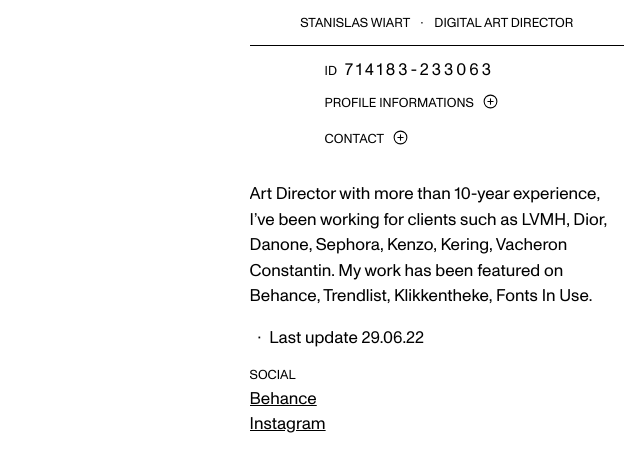
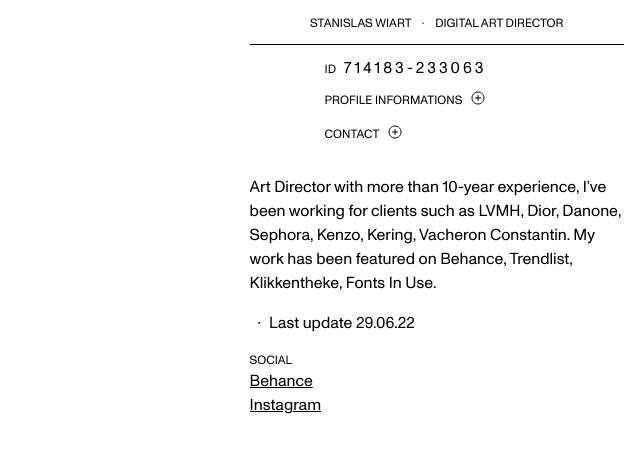
Before and after one commit to Stan83W/s1t3sw, a plain HTML site: page index.html in a window 1280 px wide. Shown: the whole page, without its empty margins (640-1280 px from the left). Drawn offline with nearby package versions, Linux system fonts and the light colour scheme; a web font is replaced by a local one.

Commit message:
font size adjustments

```diff
--- a/css/style.css
+++ b/css/style.css
@@ -8,9 +8,6 @@
   background-color: lightgray;
   color: black;
 
-}
-:root {
-	font-size: 17px;
 }
 ::-webkit-scrollbar {
   display: none;
@@ -33,7 +30,7 @@
 	text-transform: uppercase;
 	margin: 0;
 	overflow: hidden;
-	font-size: 13px;
+	font-size: 12px;
 }
 @font-face {
 	font-family: "MGR";
@@ -48,7 +45,7 @@
 	font-weight: normal;
 }
 ion-icon {
-	font-size: 17px;
+	font-size: 16px;
 	padding-left: 8px;
 }
 .column {
@@ -71,10 +68,10 @@
 	width: 100%;
 }
 .section-body {
-	font-size: 17px;
+	font-size: 16px;
 }
 .section-body span {
-	font-size: 13px;
+	font-size: 12px;
 }
 .title-box {
 	display: flex;
@@ -95,7 +92,7 @@
 	line-height: 100%;
 }
 .sht-desc {
-	font-size: 17px;
+	font-size: 16px;
 }
 .sht-desc, .update {
 	text-transform: initial;
@@ -125,11 +122,11 @@
   box-shadow: none !important;
 }
 .identity {
-	font-size: 17px;
+	font-size: 16px;
 	letter-spacing: 3px;
 }
 .identity span {
-	font-size: 13px;
+	font-size: 12px;
 	letter-spacing: normal;
 	padding-right: 8px;
 }
@@ -141,7 +138,7 @@
 }
 .update {
 	padding: 16px 0;
-	font-size: 17px;
+	font-size: 16px;
 }
 .section-title {
 	text-transform: uppercase;
@@ -152,7 +149,7 @@
 	color: black;
 	text-decoration: underline;
 	text-transform: capitalize;
-	font-size: 17px;
+	font-size: 16px;
 }
 .contact span {
 	padding-right: 8px;
@@ -180,7 +177,6 @@
 .content__title {
 	position: relative;
 	z-index: 10000;
-	font-size: 27vw;
 	mix-blend-mode: var(--blendmode-title);
 	-webkit-text-stroke: 2px var(--color-title);
 	text-stroke: 2px var(--color-title);
```
